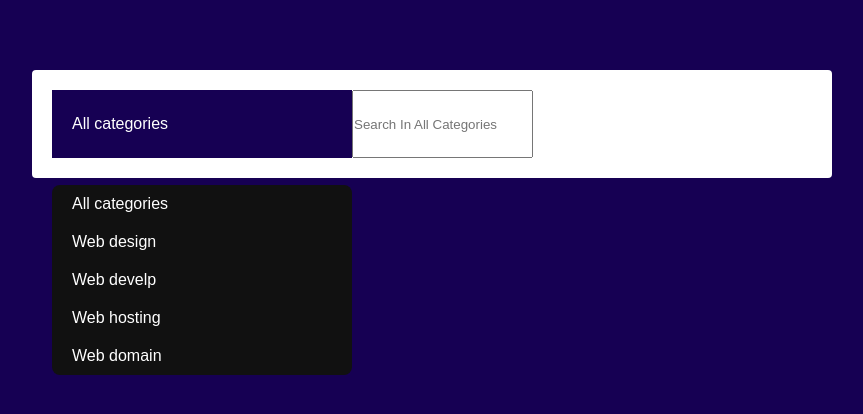
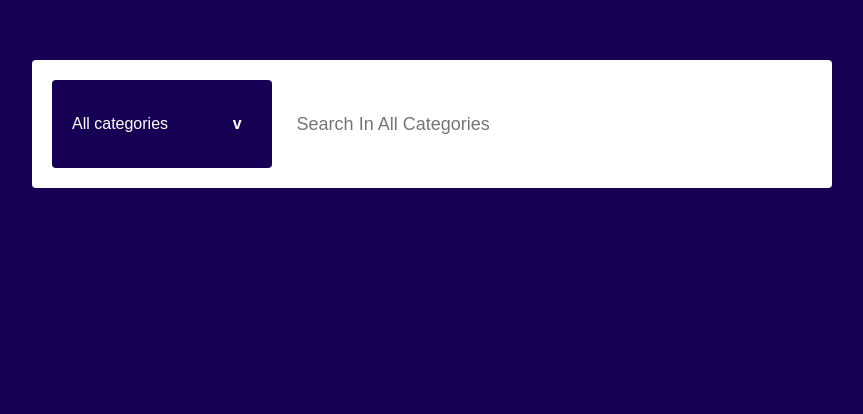
Before and after one commit to Barry-owino/Search-box-dropdown, a plain HTML site: page index.html in a window 1280 px wide. Shown: the part 276-690 px from the top of the page, without its empty margins (208-1071 px from the left). Drawn offline with Linux system fonts and the light colour scheme.

Commit message:
style the dropdown box

```diff
--- a/index.html
+++ b/index.html
@@ -12,7 +12,7 @@
     <div class="search-bar">
       <div id="select">
         <p>All categories</p>
-        <i></i>
+        <h3>v</h3>
         <ul>
           <li class="options">All categories</li>
           <li class="options">Web design</li>
--- a/style.css
+++ b/style.css
@@ -33,6 +33,12 @@
   padding:25px 20px;
   cursor:pointer;
   position:relative;
+  border-radius:4px;
+}
+
+#select h3{
+  padding:10px;
+  font-size:16px;
 }
 
 #select ul{
@@ -44,9 +50,20 @@
   color:#fff;
   width:100%;
   border-radius:8px;
+  max-height:0;
+  overflow:hidden;
+  transition:max-height 0.5s;
 }
 
 #select ul li{
   padding:10px 20px;
   cursor:pointer;
 }
+
+.search-bar input{
+  padding:10px 25px;
+  width:100%;
+  border:none;
+  outline:none;
+  font-size:18px;
+}
```
